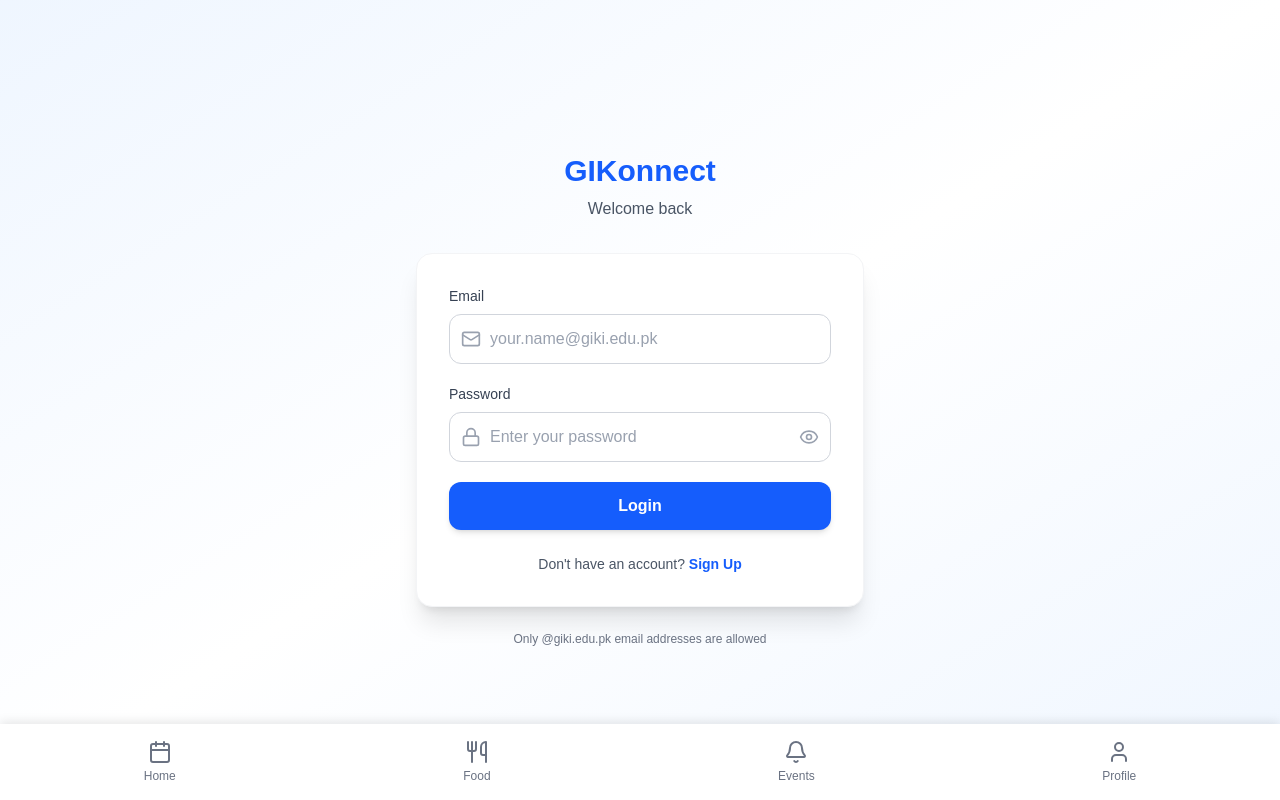
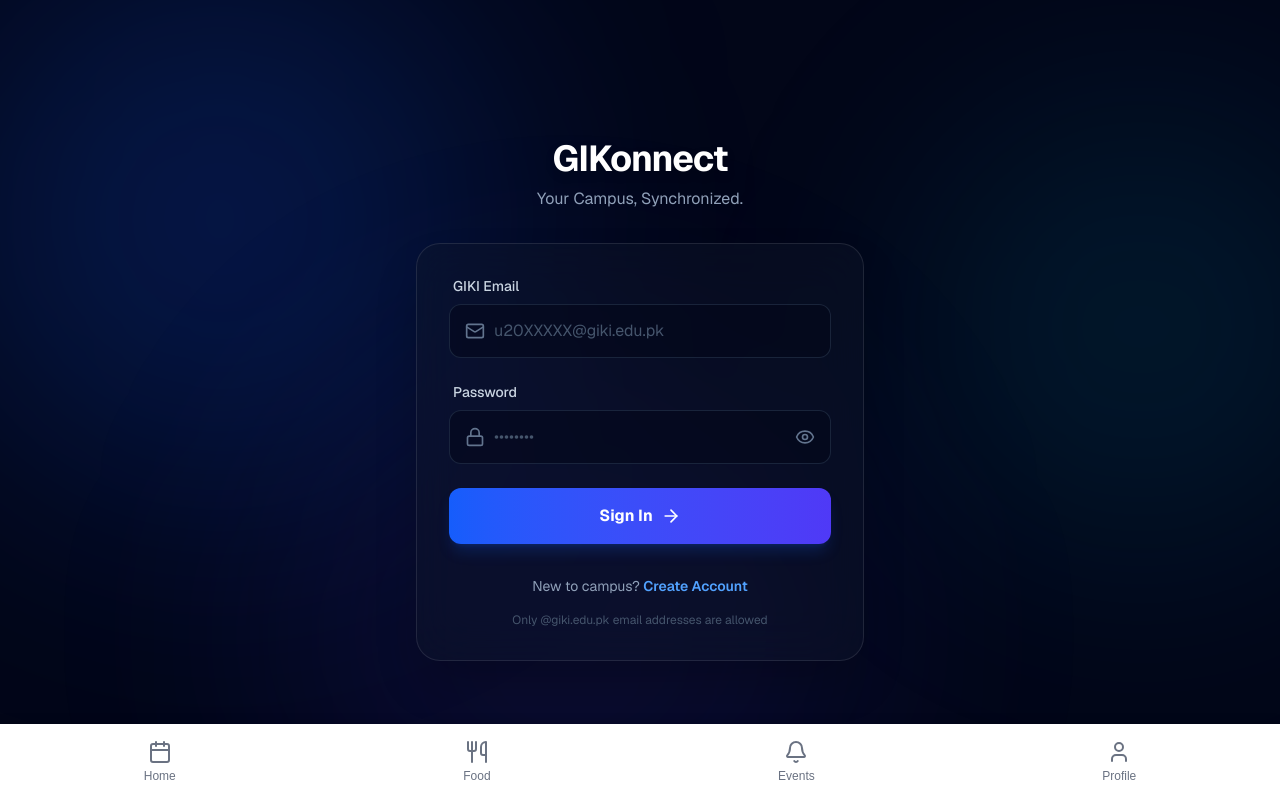
Before and after one commit to saadbug/GIKonnect, a Next.js app: page /login in a window 1280 px wide. Built offline with nearby package versions, Linux system fonts and the light colour scheme; no server answers.

Commit message:
Updated login screen with better animations and colors
Better UI

```diff
--- a/src/app/login/page.tsx
+++ b/src/app/login/page.tsx
@@ -5,7 +5,8 @@ import { useRouter } from "next/navigation";
 import Link from "next/link";
 import { signInWithEmailAndPassword, signOut } from "firebase/auth";
 import { auth } from "../lib/firebase";
-import { Mail, Lock, Eye, EyeOff, AlertCircle } from "lucide-react";
+import { Mail, Lock, Eye, EyeOff, AlertCircle, Loader2, ArrowRight } from "lucide-react";
+import { motion } from "framer-motion";
 
 export default function LoginPage() {
   const router = useRouter();
@@ -21,35 +22,31 @@ export default function LoginPage() {
     setLoading(true);
 
     try {
-      // Sign in user
       const userCredential = await signInWithEmailAndPassword(auth, email, password);
       const user = userCredential.user;
 
-      // Check if email is verified
       if (!user.emailVerified) {
-        // Sign out immediately if email is not verified
         await signOut(auth);
-        setError("Please verify your email first. Check your GIKI Outlook for the verification link.");
+        setError("Please verify your email first. Check your GIKI Outlook.");
         setLoading(false);
         return;
       }
 
-      // Email is verified, redirect to home
       router.push("/");
     } catch (error: any) {
       console.error("Login error:", error);
       if (error.code === "auth/user-not-found") {
-        setError("No account found with this email. Please sign up first.");
+        setError("No account found. Please sign up.");
       } else if (error.code === "auth/wrong-password") {
-        setError("Incorrect password. Please try again.");
+        setError("Incorrect password.");
       } else if (error.code === "auth/invalid-email") {
         setError("Invalid email address.");
       } else if (error.code === "auth/invalid-credential") {
-        setError("Invalid email or password. Please try again.");
+        setError("Invalid email or password.");
       } else if (error.code === "auth/too-many-requests") {
-        setError("Too many failed attempts. Please try again later.");
+        setError("Too many attempts. Try again later.");
       } else {
-        setError("An error occurred during login. Please try again.");
+        setError("Login failed. Please try again.");
       }
     } finally {
       setLoading(false);
@@ -57,69 +54,116 @@ export default function LoginPage() {
   };
 
   return (
-    <div className="min-h-screen bg-gradient-to-br from-blue-50 via-white to-blue-50 dark:from-gray-900 dark:via-gray-800 dark:to-gray-900 flex items-center justify-center px-4 py-12">
-      <div className="w-full max-w-md">
-        {/* Header */}
-        <div className="text-center mb-8">
-          <h1 className="text-3xl font-bold text-blue-600 dark:text-blue-400 mb-2">
+    <div className="min-h-screen bg-slate-950 flex items-center justify-center px-4 py-12 relative overflow-hidden font-sans text-white">
+
+      {/* --- ACTIVE LAVA LAMP BACKGROUND --- */}
+      <div className="absolute inset-0 overflow-hidden pointer-events-none">
+        {/* Blob 1 (Blue - Top Left) */}
+        <motion.div
+          className="absolute -top-[10%] -left-[10%] w-[500px] h-[500px] bg-blue-600/20 rounded-full blur-[120px]"
+          animate={{
+            x: [0, 100, 0],
+            y: [0, 50, 0],
+            scale: [1, 1.1, 1]
+          }}
+          transition={{ duration: 10, repeat: Infinity, ease: "easeInOut" }}
+        />
+        {/* Blob 2 (Cyan - Bottom Right) */}
+        <motion.div
+          className="absolute top-[20%] -right-[10%] w-[400px] h-[400px] bg-cyan-500/10 rounded-full blur-[100px]"
+          animate={{
+            x: [0, -100, 0],
+            y: [0, -50, 0],
+            scale: [1, 1.2, 1]
+          }}
+          transition={{ duration: 15, repeat: Infinity, ease: "easeInOut", delay: 1 }}
+        />
+        {/* Blob 3 (Purple - Bottom Left) */}
+        <motion.div
+          className="absolute -bottom-[20%] left-[20%] w-[600px] h-[600px] bg-indigo-600/10 rounded-full blur-[120px]"
+          animate={{
+            x: [0, 50, 0],
+            y: [0, -100, 0],
+            scale: [1, 0.9, 1]
+          }}
+          transition={{ duration: 20, repeat: Infinity, ease: "easeInOut", delay: 2 }}
+        />
+      </div>
+
+      <div className="w-full max-w-md relative z-10">
+
+        {/* Header Animation */}
+        <motion.div
+          initial={{ opacity: 0, y: -20 }}
+          animate={{ opacity: 1, y: 0 }}
+          transition={{ duration: 0.5 }}
+          className="text-center mb-8"
+        >
+          <h1 className="text-4xl font-bold text-white tracking-tight drop-shadow-lg mb-2">
             GIKonnect
           </h1>
-          <p className="text-gray-600 dark:text-gray-400">
-            Welcome back
+          <p className="text-slate-400">
+            Your Campus, Synchronized.
           </p>
-        </div>
+        </motion.div>
 
         {/* Login Card */}
-        <div className="bg-white dark:bg-zinc-900 rounded-2xl shadow-xl border border-gray-100 dark:border-zinc-800 p-8">
-          <form onSubmit={handleLogin} className="space-y-5">
+        <motion.div
+          initial={{ opacity: 0, scale: 0.95 }}
+          animate={{ opacity: 1, scale: 1 }}
+          transition={{ duration: 0.5, delay: 0.1 }}
+          className="bg-slate-900/40 backdrop-blur-xl rounded-3xl shadow-2xl border border-white/10 p-8"
+        >
+          <form onSubmit={handleLogin} className="space-y-6">
+
             {/* Email Field */}
-            <div>
-              <label htmlFor="email" className="block text-sm font-medium text-gray-700 dark:text-gray-300 mb-2">
-                Email
+            <div className="space-y-2">
+              <label htmlFor="email" className="block text-sm font-medium text-slate-300 ml-1">
+                GIKI Email
               </label>
-              <div className="relative">
-                <div className="absolute inset-y-0 left-0 pl-3 flex items-center pointer-events-none">
-                  <Mail className="h-5 w-5 text-gray-400" />
+              <div className="relative group">
+                <div className="absolute inset-y-0 left-0 pl-4 flex items-center pointer-events-none">
+                  <Mail className="h-5 w-5 text-slate-500 group-focus-within:text-blue-400 transition-colors" />
                 </div>
                 <input
                   id="email"
                   type="email"
                   value={email}
                   onChange={(e) => setEmail(e.target.value)}
-                  placeholder="your.name@giki.edu.pk"
+                  placeholder="u20XXXXX@giki.edu.pk"
                   required
-                  className="block w-full pl-10 pr-3 py-3 border border-gray-300 dark:border-zinc-700 rounded-xl bg-white dark:bg-zinc-800 text-gray-900 dark:text-white placeholder-gray-400 focus:outline-none focus:ring-2 focus:ring-blue-500 focus:border-transparent transition"
+                  className="block w-full pl-11 pr-4 py-3.5 bg-slate-950/50 border border-slate-700/50 rounded-xl text-white placeholder-slate-600 focus:outline-none focus:ring-2 focus:ring-blue-500/50 focus:border-blue-500/50 transition-all"
                 />
               </div>
             </div>
 
             {/* Password Field */}
-            <div>
-              <label htmlFor="password" className="block text-sm font-medium text-gray-700 dark:text-gray-300 mb-2">
+            <div className="space-y-2">
+              <label htmlFor="password" className="block text-sm font-medium text-slate-300 ml-1">
                 Password
               </label>
-              <div className="relative">
-                <div className="absolute inset-y-0 left-0 pl-3 flex items-center pointer-events-none">
-                  <Lock className="h-5 w-5 text-gray-400" />
+              <div className="relative group">
+                <div className="absolute inset-y-0 left-0 pl-4 flex items-center pointer-events-none">
+                  <Lock className="h-5 w-5 text-slate-500 group-focus-within:text-blue-400 transition-colors" />
                 </div>
                 <input
                   id="password"
                   type={showPassword ? "text" : "password"}
                   value={password}
                   onChange={(e) => setPassword(e.target.value)}
-                  placeholder="Enter your password"
+                  placeholder="••••••••"
                   required
-                  className="block w-full pl-10 pr-10 py-3 border border-gray-300 dark:border-zinc-700 rounded-xl bg-white dark:bg-zinc-800 text-gray-900 dark:text-white placeholder-gray-400 focus:outline-none focus:ring-2 focus:ring-blue-500 focus:border-transparent transition"
+                  className="block w-full pl-11 pr-12 py-3.5 bg-slate-950/50 border border-slate-700/50 rounded-xl text-white placeholder-slate-600 focus:outline-none focus:ring-2 focus:ring-blue-500/50 focus:border-blue-500/50 transition-all"
                 />
                 <button
                   type="button"
                   onClick={() => setShowPassword(!showPassword)}
-                  className="absolute inset-y-0 right-0 pr-3 flex items-center"
+                  className="absolute inset-y-0 right-0 pr-4 flex items-center"
                 >
                   {showPassword ? (
-                    <EyeOff className="h-5 w-5 text-gray-400 hover:text-gray-600" />
+                    <EyeOff className="h-5 w-5 text-slate-500 hover:text-slate-300 transition-colors" />
                   ) : (
-                    <Eye className="h-5 w-5 text-gray-400 hover:text-gray-600" />
+                    <Eye className="h-5 w-5 text-slate-500 hover:text-slate-300 transition-colors" />
                   )}
                 </button>
               </div>
@@ -127,37 +171,51 @@ export default function LoginPage() {
 
             {/* Error Message */}
             {error && (
-              <div className="flex items-center gap-2 p-3 bg-red-50 dark:bg-red-900/20 border border-red-200 dark:border-red-800 rounded-xl text-red-700 dark:text-red-400 text-sm">
+              <motion.div
+                initial={{ opacity: 0, height: 0 }}
+                animate={{ opacity: 1, height: "auto" }}
+                className="flex items-center gap-3 p-3 bg-red-500/10 border border-red-500/20 rounded-xl text-red-400 text-sm"
+              >
                 <AlertCircle className="h-4 w-4 flex-shrink-0" />
                 <span>{error}</span>
-              </div>
+              </motion.div>
             )}
 
             {/* Submit Button */}
-            <button
+            <motion.button
+              whileHover={{ scale: 1.02 }}
+              whileTap={{ scale: 0.98 }}
               type="submit"
               disabled={loading}
-              className="w-full bg-blue-600 hover:bg-blue-700 disabled:bg-blue-400 disabled:cursor-not-allowed text-white font-semibold py-3 px-4 rounded-xl transition duration-200 shadow-md hover:shadow-lg"
+              className="w-full bg-gradient-to-r from-blue-600 to-indigo-600 hover:from-blue-500 hover:to-indigo-500 disabled:from-slate-700 disabled:to-slate-800 disabled:text-slate-500 disabled:cursor-not-allowed text-white font-bold py-4 rounded-xl shadow-lg shadow-blue-600/20 transition-all flex items-center justify-center gap-2"
             >
-              {loading ? "Logging in..." : "Login"}
-            </button>
+              {loading ? (
+                <>
+                  <Loader2 className="h-5 w-5 animate-spin" />
+                  <span>Logging in...</span>
+                </>
+              ) : (
+                <>
+                  <span>Sign In</span>
+                  <ArrowRight className="h-5 w-5" />
+                </>
+              )}
+            </motion.button>
           </form>
 
-          {/* Link to Sign Up */}
-          <div className="mt-6 text-center">
-            <p className="text-sm text-gray-600 dark:text-gray-400">
-              Don't have an account?{" "}
-              <Link href="/signup" className="text-blue-600 dark:text-blue-400 font-semibold hover:underline">
-                Sign Up
+          {/* Footer Links */}
+          <div className="mt-8 text-center space-y-4">
+            <p className="text-sm text-slate-400">
+              New to campus?{" "}
+              <Link href="/signup" className="text-blue-400 hover:text-blue-300 font-semibold hover:underline transition-all">
+                Create Account
               </Link>
             </p>
+            <p className="text-xs text-slate-600">
+              Only @giki.edu.pk email addresses are allowed
+            </p>
           </div>
-        </div>
-
-        {/* Footer Note */}
-        <p className="text-center text-xs text-gray-500 dark:text-gray-500 mt-6">
-          Only @giki.edu.pk email addresses are allowed
-        </p>
+        </motion.div>
       </div>
     </div>
   );
```
